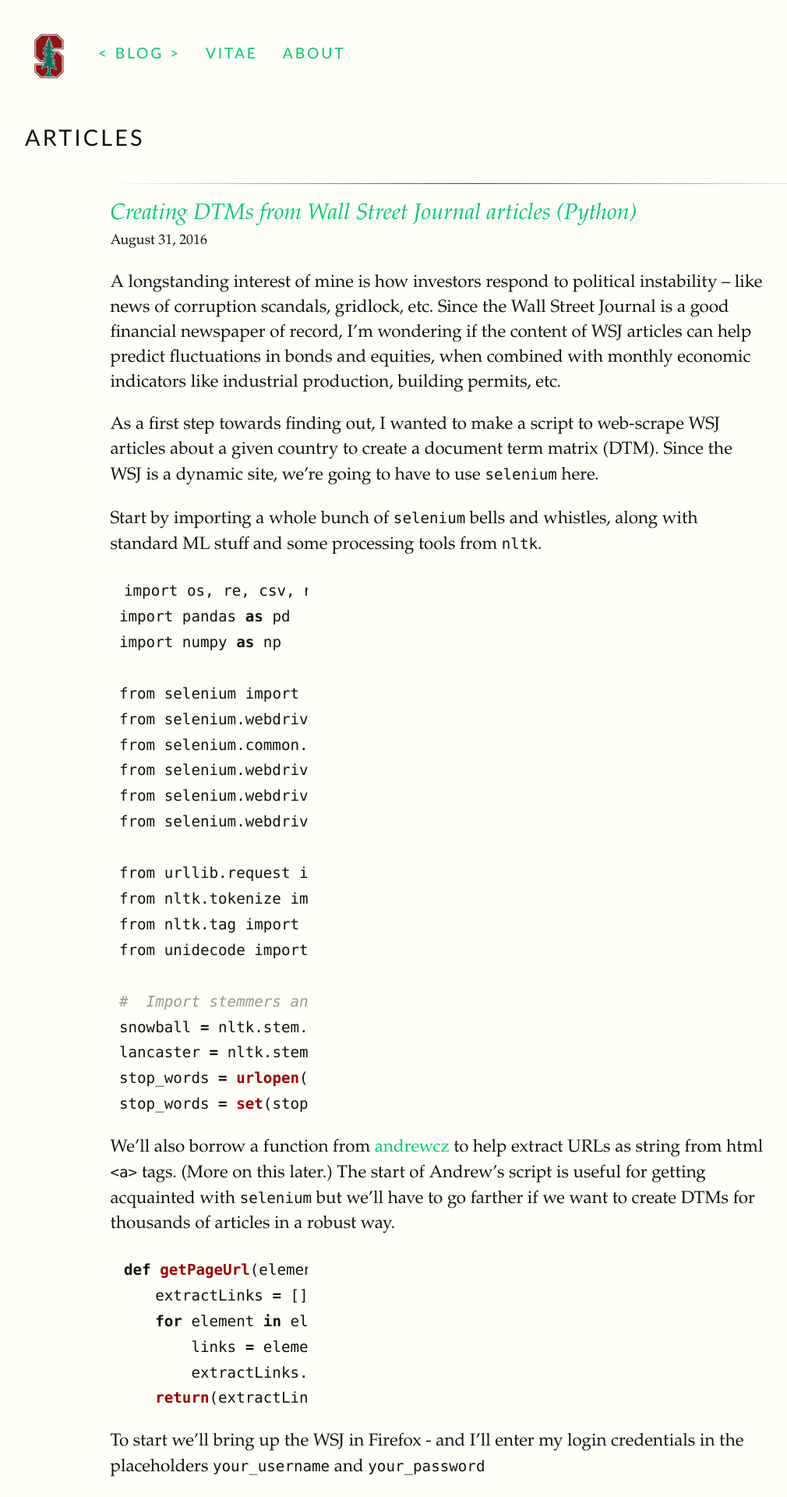
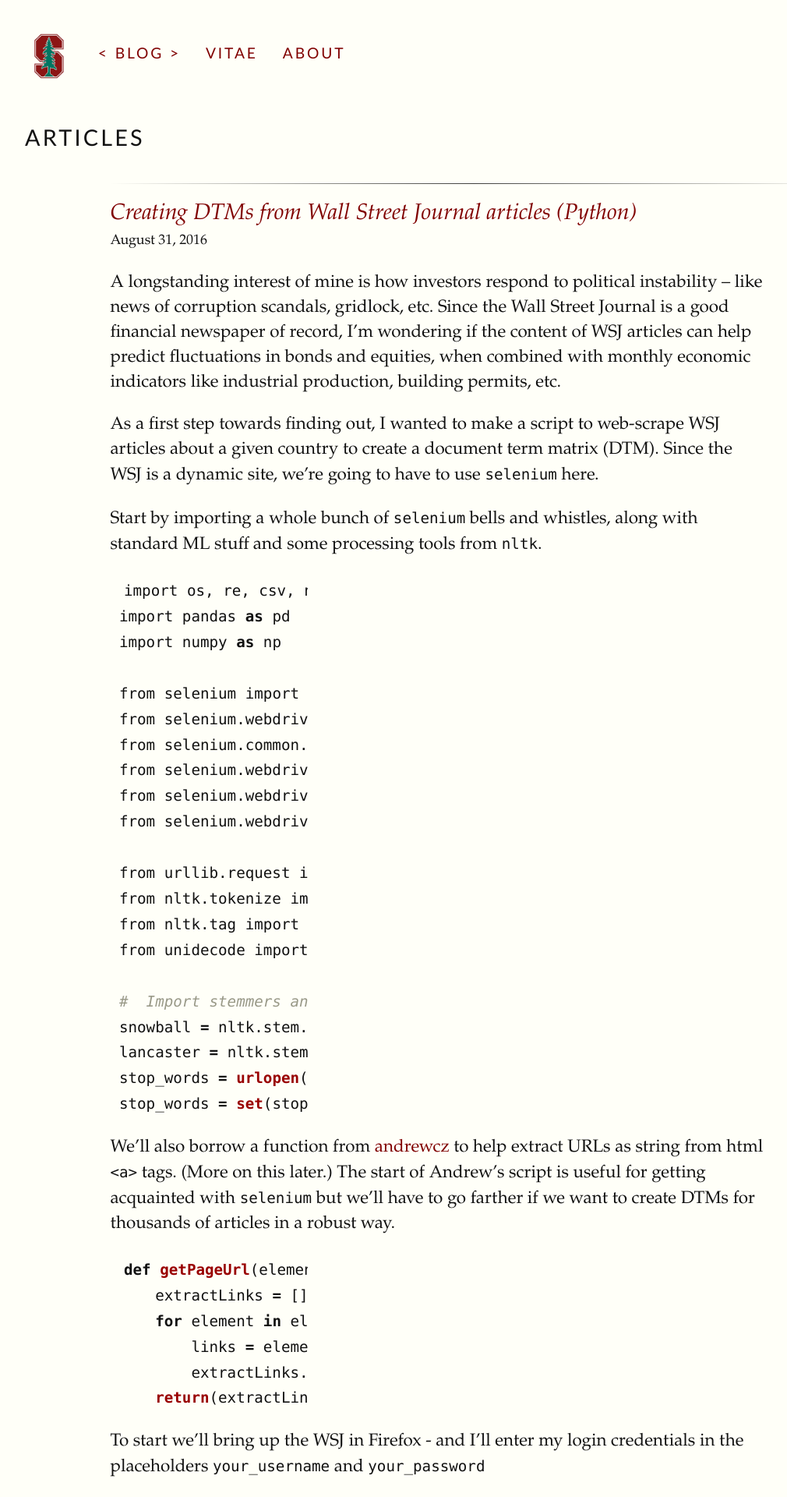
Before and after one commit to jweinreb-zz/jweinreb.github.io, a Jekyll site: the page built from index.html, in a window 1280 px wide. Shown: the top 1920 px of the page at 78% size, without its empty margins (32-1042 px from the left). Built offline with Jekyll 4.4.1, drawn with Linux system fonts in a browser that asks for light colours.

```diff
--- a/_sass/_settings.scss
+++ b/_sass/_settings.scss
@@ -9,6 +9,6 @@
 $url-font: "Lucida Console", "Lucida Sans Typewriter", Monaco, "Bitstream Vera Sans Mono", monospace;
 $text-color: #111;
 $bg-color: #fffff8;
-$contrast-color: #00cc66;
+$contrast-color: #800000;
 $border-color: #333333;
 $link-style: color; // choices are 'color' or 'underline'. Default is color using $contrast-color set above
```
